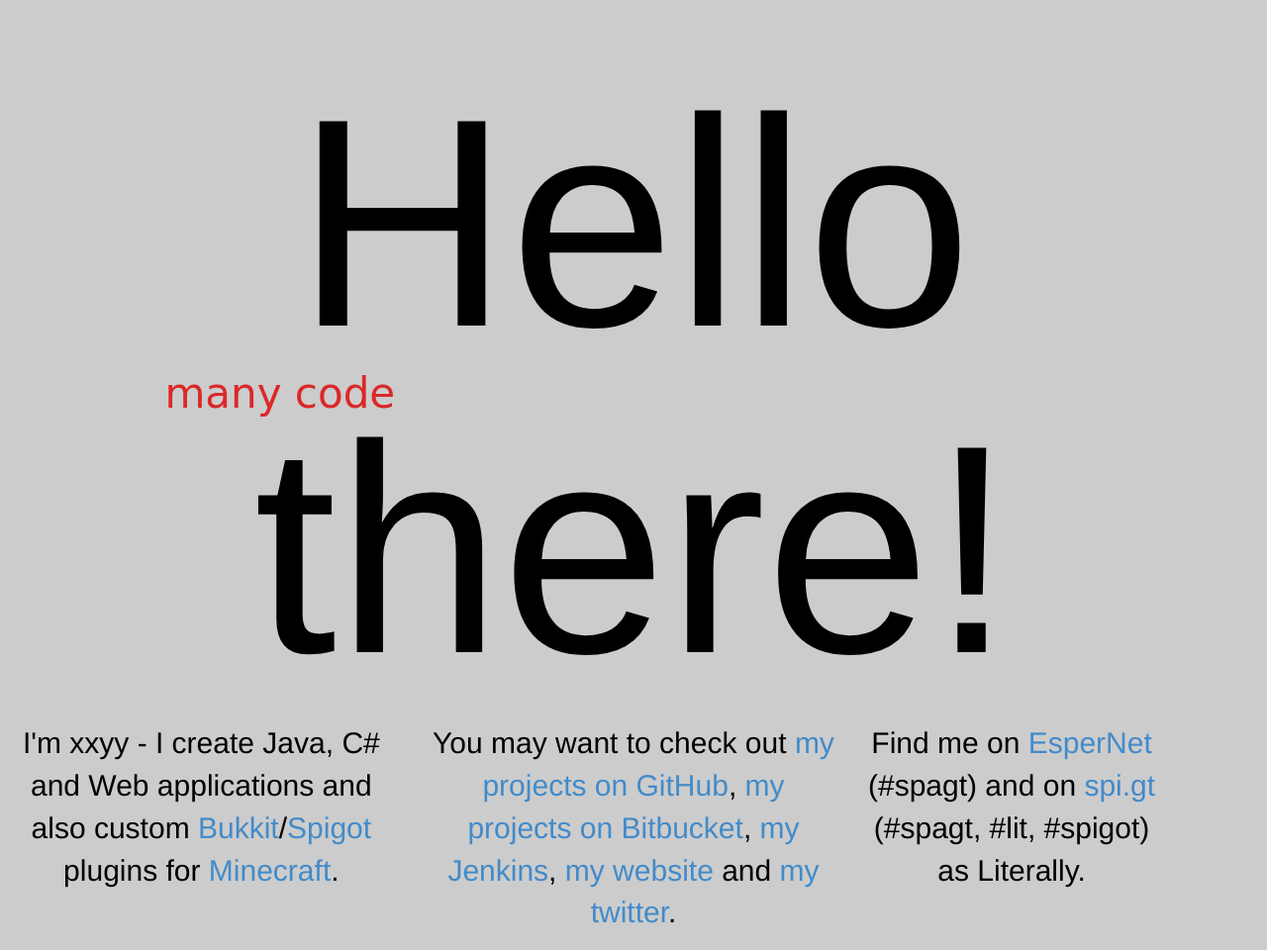
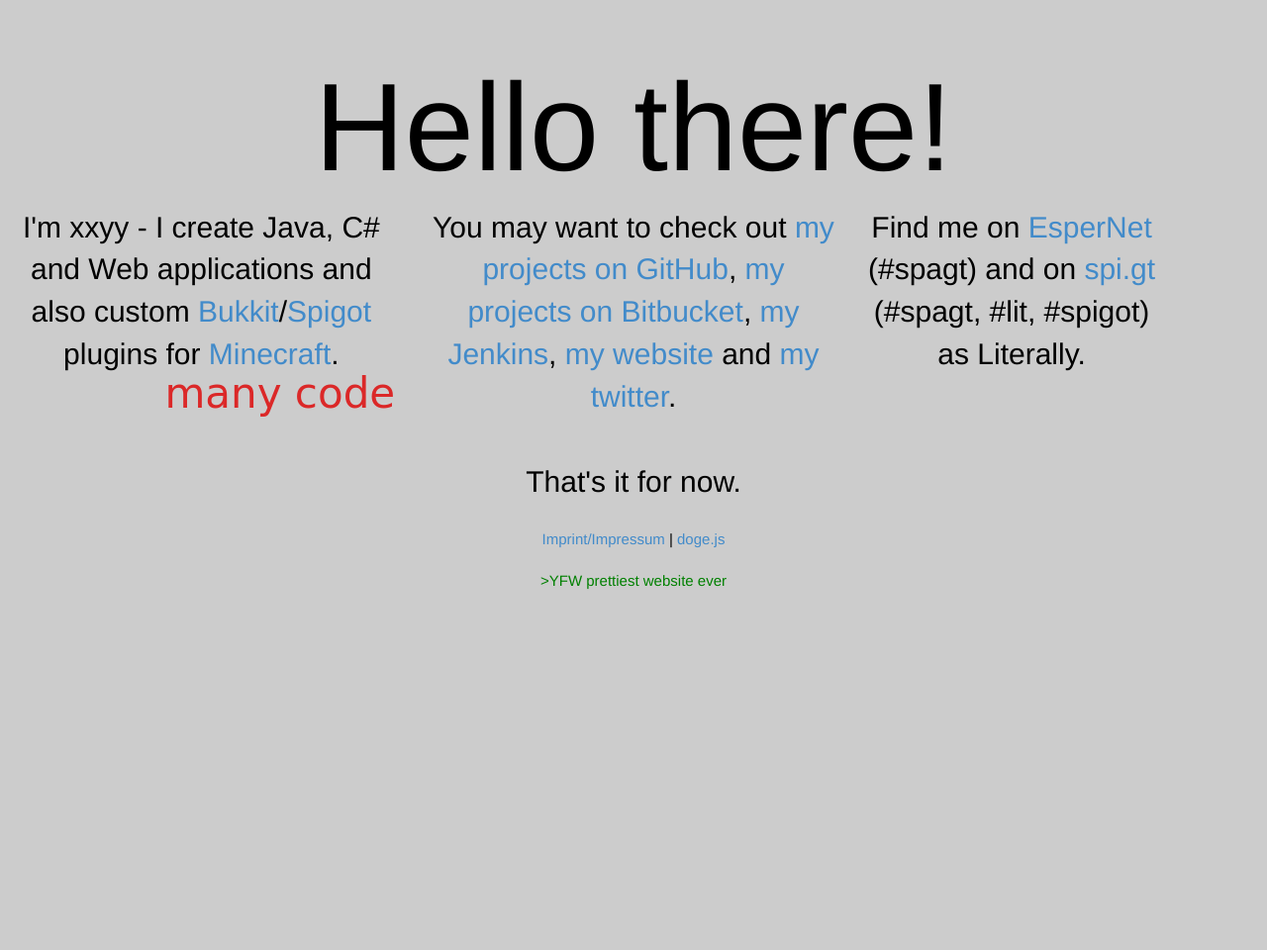
Before and after one commit to literalplus/literalplus.github.io, a PHP site: page / in a window 1280 px wide. Shown: the top 960 px of the page at 99% size. After the commit the page ends 596 px from the top, so only its background shows below. Run offline with PHP 8.4, Linux system fonts and the light colour scheme; some libraries are stand-ins or nearby versions.

Commit message:
Heading a lil bit smaller maybe

```diff
--- a/styles.css
+++ b/styles.css
@@ -8,7 +8,7 @@
 }
 
 h1{
-    font-size: 10em;
+    font-size: 4.2em;
 }
 
 .doge {
```
